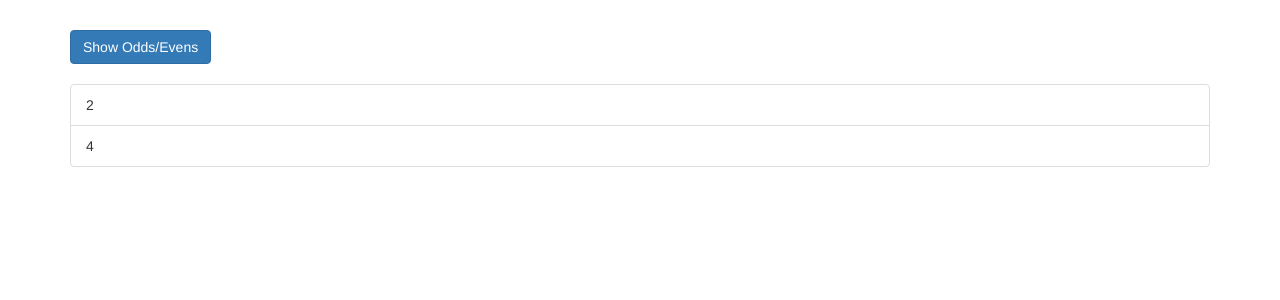
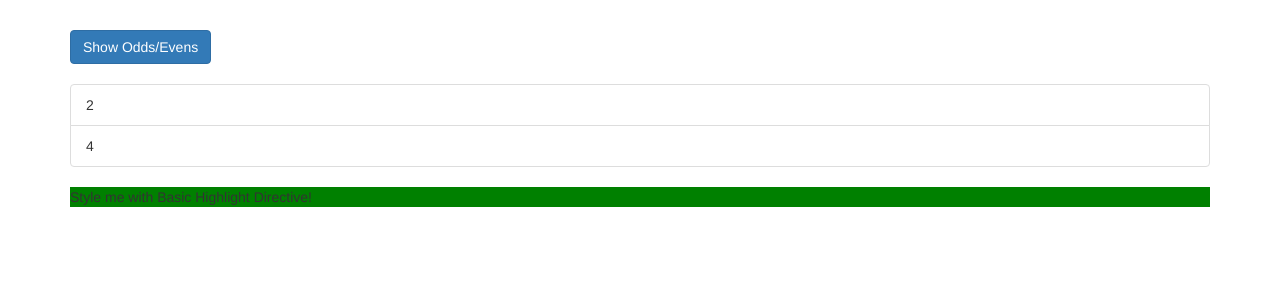
Before and after one commit to fabiano-palharini/angular_projects, an Angular app in the folder basic-directives/: page / in a window 1280 px wide. Shown: the top 300 px of the page. Built offline with nearby package versions, Linux system fonts and the light colour scheme.

Commit message:
basic directive

```diff
--- a/basic-directives/src/app/app.component.html
+++ b/basic-directives/src/app/app.component.html
@@ -21,6 +21,7 @@
           </li>
         </div>
       </ul>
+      <p appBasicHighlight>Style me with Basic Highlight Directive!</p>
     </div>
   </div>
 </div>
--- a/basic-directives/src/app/app.module.ts
+++ b/basic-directives/src/app/app.module.ts
@@ -2,10 +2,12 @@ import { BrowserModule } from '@angular/platform-browser';
 import { NgModule } from '@angular/core';
 
 import { AppComponent } from './app.component';
+import { BasicHighlightDirective } from './basic-highlight/basic-highlight.directive';
 
 @NgModule({
   declarations: [
-    AppComponent
+    AppComponent,
+    BasicHighlightDirective
   ],
   imports: [
     BrowserModule
--- /dev/null
+++ b/basic-directives/src/app/basic-highlight/basic-highlight.directive.ts
@@ -0,0 +1,12 @@
+import { Directive, OnInit, ElementRef } from '@angular/core';
+
+@Directive({
+  selector: '[appBasicHighlight]'
+})
+export class BasicHighlightDirective implements OnInit {
+  constructor(private elementRef: ElementRef){ }
+
+  ngOnInit() {
+    this.elementRef.nativeElement.style.backgroundColor = 'green';
+  }
+}
```
